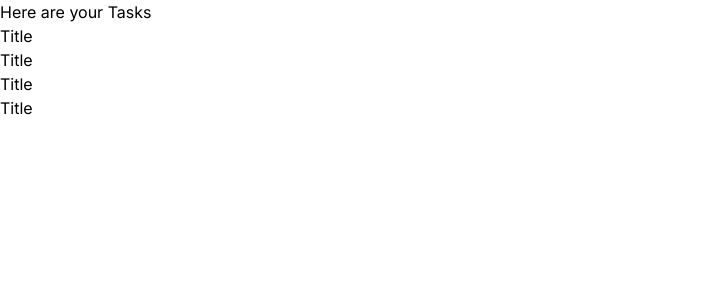
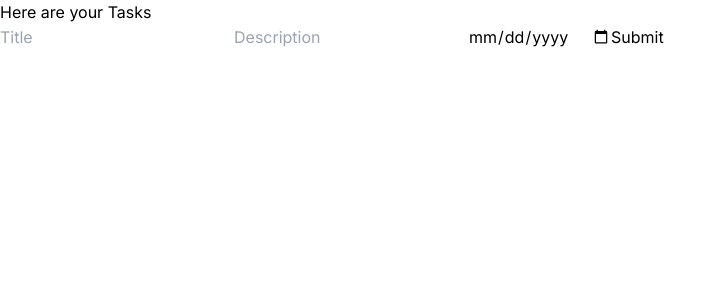
Before and after one commit to cindykandie/React-TaskManager, a Next.js app: page / in a window 1280 px wide. Shown: the top 300 px of the page, without its empty margins (0-727 px from the left). Built offline with nearby package versions, Linux system fonts and the light colour scheme.

Commit message:
add the create functionality

```diff
--- a/src/app/components/AddTask.js
+++ b/src/app/components/AddTask.js
@@ -1,12 +1,49 @@
-import React from 'react'
+'use client'
+import React, { useState } from 'react';
 
-function AddTask() {
+function AddTask({ addTask }) {
+  const [title, setTitle] = useState('');
+  const [description, setDescription] = useState('');
+  const [dueDate, setDueDate] = useState('');
+
+  const handleSubmit = () => {
+    if (title && description && dueDate) {
+      const newTask = {
+        title: title,
+        description: description,
+        dueDate: dueDate,
+        status: 'incomplete' // Default status
+      };
+      addTask(newTask);
+      setTitle('');
+      setDescription('');
+      setDueDate('');
+    }
+  };
+
   return (
     <div>
-        <input type="text" name="" id="" />
-        <input type="button" value="Submit" />
+      <input
+        type="text"
+        placeholder="Title"
+        value={title}
+        onChange={(e) => setTitle(e.target.value)}
+      />
+      <input
+        type="text"
+        placeholder="Description"
+        value={description}
+        onChange={(e) => setDescription(e.target.value)}
+      />
+      <input
+        type="date"
+        placeholder="Select Date"
+        value={dueDate}
+        onChange={(e) => setDueDate(e.target.value)}
+      />
+      <input type="button" value="Submit" onClick={handleSubmit} />
     </div>
-  )
+  );
 }
 
-export default AddTask
+export default AddTask;
--- a/src/app/components/TaskDetails.js
+++ b/src/app/components/TaskDetails.js
@@ -1,14 +1,22 @@
-import React from 'react'
+import React from 'react';
 
-function TaskDetails() {
+function TaskDetails({ task }) {
   return (
-    <div>
-        <h2>Title</h2>
-        <p>Description</p>
-        <p>Due Date</p>
-        <p>Status</p>
-    </div>
-  )
+    <main>
+        <div>
+        <h2>{task.title}</h2>
+        <p>{task.description}</p>
+        <p>Due Date: {task.dueDate}</p>
+        <p>Status: {task.status}</p>
+        </div>
+
+
+      <div className='flex gap-2 my-2'>
+      <button className='bg-blue-400 p-1 rounded font-bold text-white'>In Progress</button>
+      <button className='bg-green-400 p-1 rounded font-bold text-white'>Completed</button>
+      </div>
+    </main>
+  );
 }
 
-export default TaskDetails
+export default TaskDetails;
--- a/src/app/components/TaskItem.js
+++ b/src/app/components/TaskItem.js
@@ -1,11 +1,11 @@
-import React from 'react'
+import React from 'react';
 
-function TaskItem() {
+function TaskItem({ task, onClick }) {
   return (
-    <div>
-        <h2>Title</h2>
+    <div onClick={onClick}>
+      <h2>{task.title}</h2>
     </div>
-  )
+  );
 }
 
-export default TaskItem
+export default TaskItem;
--- a/src/app/components/TaskList.js
+++ b/src/app/components/TaskList.js
@@ -1,16 +1,38 @@
-import React from 'react'
-import TaskItem from './TaskItem'
+'use client'
+import React, { useState } from 'react';
+import TaskItem from './TaskItem';
+import AddTask from './AddTask';
+import TaskDetails from './TaskDetails';
 
 function TaskList() {
+  const [tasks, setTasks] = useState([]);
+  const [selectedTask, setSelectedTask] = useState(null);
+
+  const addTask = (task) => {
+    setTasks([...tasks, task]);
+  };
+
+  const handleTaskClick = (task) => {
+    setSelectedTask(task);
+  };
+
   return (
     <div>
-        <h2>Here are your Tasks</h2>
-        <TaskItem />
-        <TaskItem />
-        <TaskItem />
-        <TaskItem />
+      <h2>Here are your Tasks</h2>
+      <div>
+        {tasks.map((task, index) => (
+          <TaskItem
+            key={index}
+            task={task}
+            onClick={() => handleTaskClick(task)}
+          />
+        ))}
+      </div>
+
+      <AddTask addTask={addTask} />
+      {selectedTask && <TaskDetails task={selectedTask} />}
     </div>
-  )
+  );
 }
 
-export default TaskList
+export default TaskList;
```
